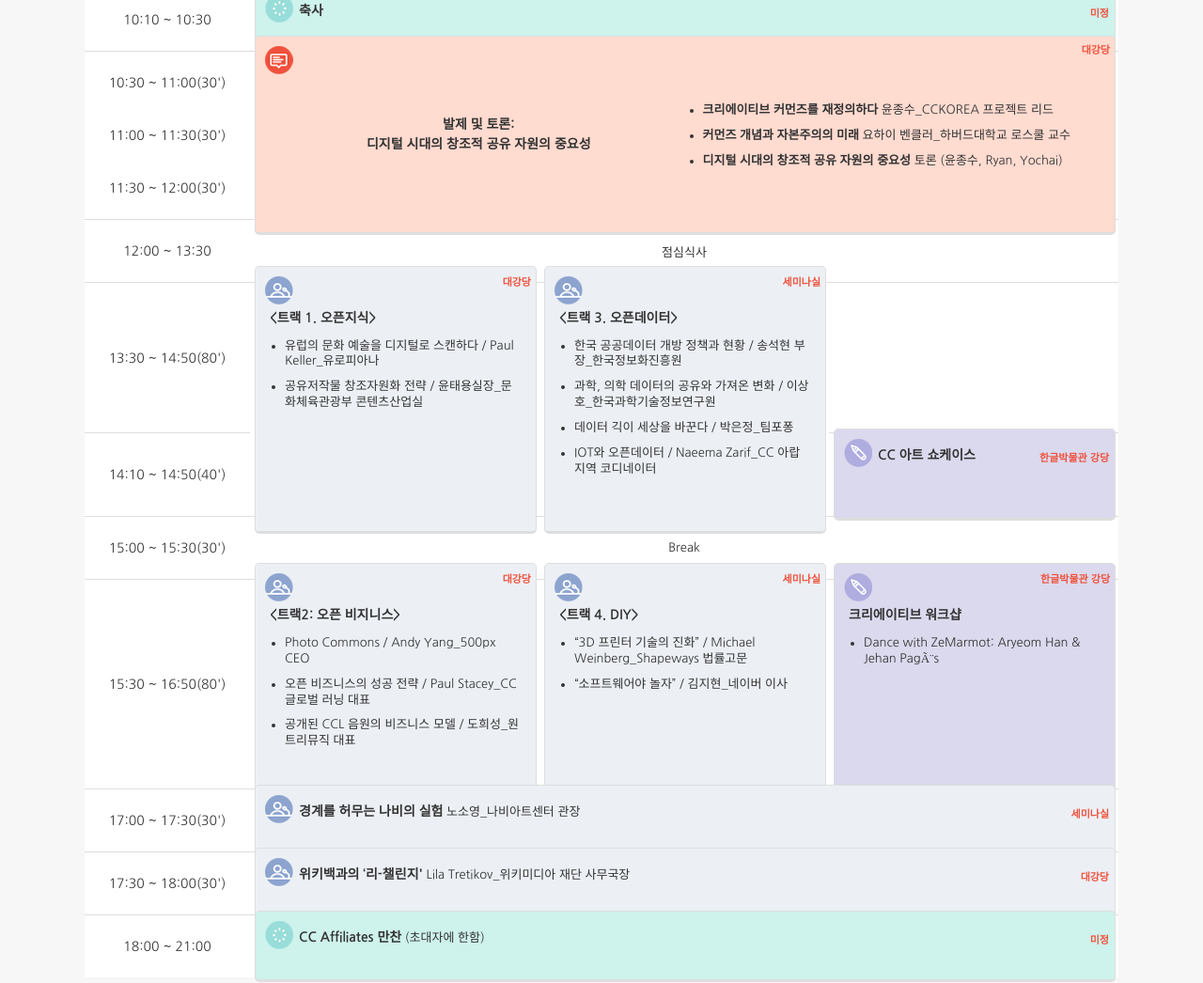
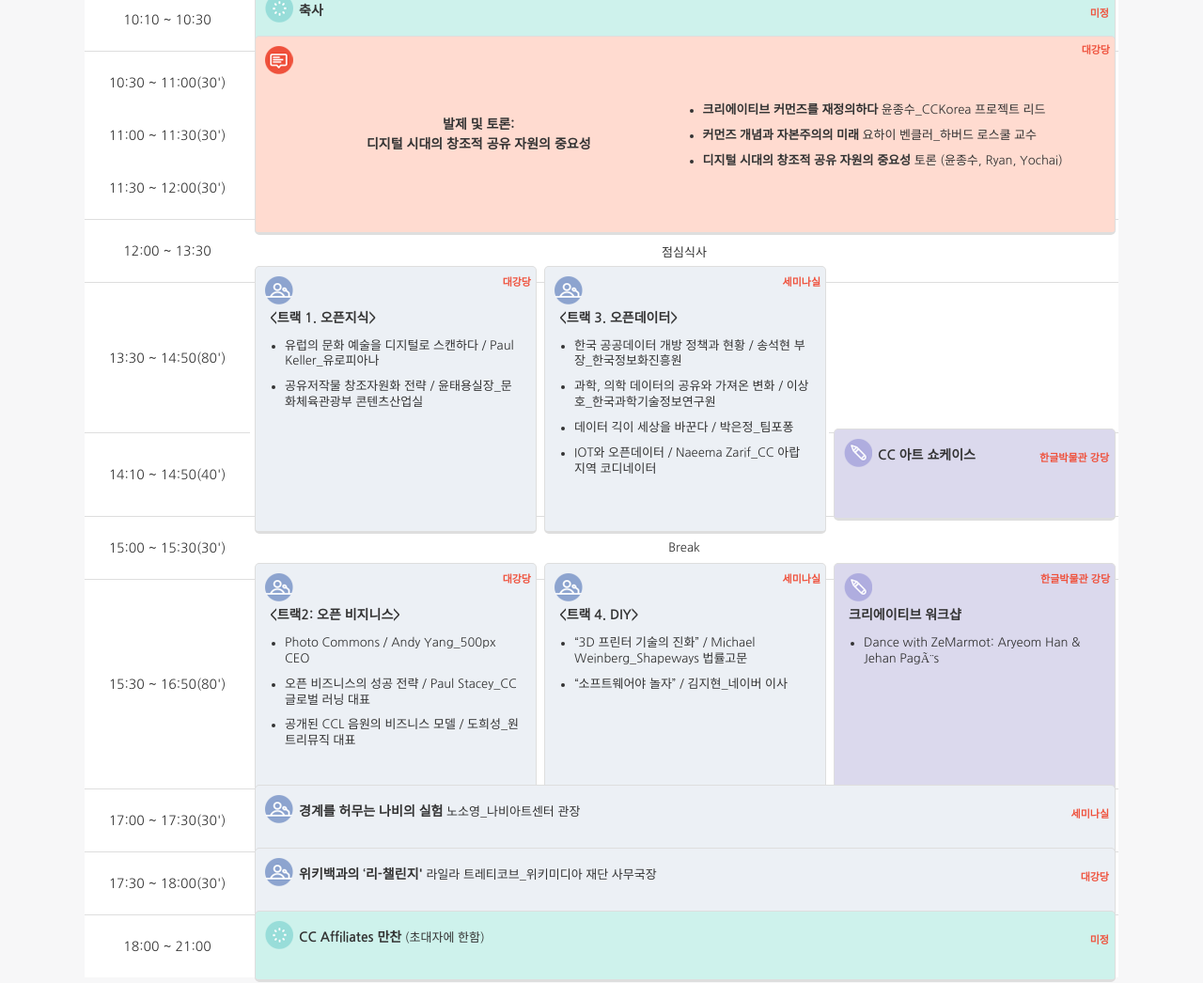
Before and after one commit to creativecommonskorea/2015-global-summit, a Jekyll site: the page built from programs.html, in a window 1280 px wide. Shown: the part 857-1903 px from the top of the page at 94% size. Built offline with Jekyll 4.4.1, drawn with Linux system fonts in a browser that asks for light colours; nearby versions of some CDN libraries.

Commit message:
프로그램

```diff
--- a/_data/day15_programs.yml
+++ b/_data/day15_programs.yml
@@ -24,8 +24,8 @@
   sessions:
     - title: "발제 및 토론"
       detail: >
-        "Creative Commons 재정의", 윤종주(CC KOREA 한국대표) <br/>
-        "네트워크 정보 경제", Yochai Benkler(하버드대학교 로스쿨 교수) <br/>
+        "Creative Commons 재정의", 윤종주(CC Korea 한국대표) <br/>
+        "네트워크 정보 경제", Yochai Benkler(하버드 로스쿨 교수) <br/>
         "디지털 시대의 창조적 공유 자원의 중요성", Merkley, Benkler, 윤종수
       location: "대강당"
       box: lightblue
@@ -91,7 +91,7 @@
   sessions:
     - title: "위키백과의 ‘리-챌린지'"
       detail: >
-        Lila Tretikov_위키미디아 재단 사무국장
+        라일라 트레티코브_위키미디아 재단 사무국장
       location: "대강당"
 
 - time: "18:00 ~21:00"
--- a/_data/day16_programs.yml
+++ b/_data/day16_programs.yml
@@ -119,7 +119,7 @@
         [워크샵] EFF와 CC의 저작권 개혁 운동 협업 방안의 모색 / Maira and Parker/EFF
       box: lightpurple
 
-    - title: "오픈 커뮤니티"
+    - title: "오픈커뮤니티"
       location: "한글박물관 강의실2"
       detail: >
         [워크샵] 정부와 기관을 위한 '열린' 협업 활성화 방안 연구 / Bekka Khan from Open Coalition
--- a/_includes/day15_detail.html
+++ b/_includes/day15_detail.html
@@ -61,8 +61,8 @@
                             </div>
                             <div class="td left" style="vertical-align: middle;">
                                 <ul class="wide_list">
-                                    <li><span class="font-bold">크리에이티브 커먼즈를 재정의하다</span> 윤종수_CCKOREA 프로젝트 리드</li>
-                                    <li><span class="font-bold">커먼즈 개념과 자본주의의 미래</span> 요하이 벤클러_하버드대학교 로스쿨 교수</li>
+                                    <li><span class="font-bold">크리에이티브 커먼즈를 재정의하다</span> 윤종수_CCKorea 프로젝트 리드</li>
+                                    <li><span class="font-bold">커먼즈 개념과 자본주의의 미래</span> 요하이 벤클러_하버드 로스쿨 교수</li>
                                     <li><span class="font-bold">디지털 시대의 창조적 공유 자원의 중요성</span> 토론 (윤종수, Ryan, Yochai)
                                     </li>
                                 </ul>
@@ -161,7 +161,7 @@
                 <td colspan="3">
                     <div class="whiteblue_light left corner_all oneline">
                         <div class="oneline_location">대강당</div>
-                        <span class="h2">위키백과의  ‘리-챌린지'</span> Lila Tretikov_위키미디아 재단 사무국장
+                        <span class="h2">위키백과의  ‘리-챌린지'</span> 라일라 트레티코브_위키미디아 재단 사무국장
                     </div>
                 </td>
             </tr>
--- a/_includes/day16_detail.html
+++ b/_includes/day16_detail.html
@@ -194,7 +194,7 @@
                 <td width="14%">
                     <div class="whitepurple_light left corner_all">
                         <div class="location">한글박물관 강의실2</div>
-                        <span class="h2">오픈 커뮤니티</span>
+                        <span class="h2">오픈커뮤니티</span>
                         <ul>
                             <li>[워크샵] 정부와 기관을 위한 '열린' 협업 활성화 방안 연구 / Bekka Khan from Open Coalition</li>
                         </ul>
--- a/_includes/day17_detail.html
+++ b/_includes/day17_detail.html
@@ -6,7 +6,7 @@
             It means “one can’t forget one’s roots.”, like when we think of the future of sharing.
         </div>
         <div class="day_location">
-            <img src="/images/other/bullet.png" alt="-"/> <!-- 장소: -->국립중앙박물관 대강당/ 소강당/ 세미나실
+            <img src="/images/other/bullet.png" alt="-"/> <!-- 장소: -->국립중앙박물관 대강당 / 소강당 / 세미나실
         </div>
         <div class="balloon">
             여우는 죽을 때 구릉을 향(向)해 머리를 두고 초심으로 돌아간다라는 뜻입니다.
```
